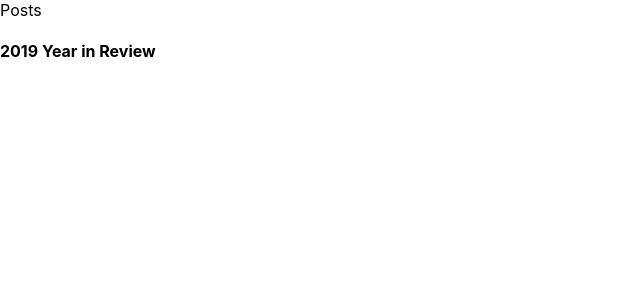
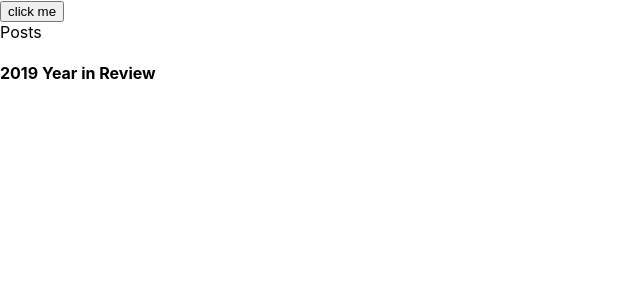
Before and after one commit to djmunro/davidmunro-dev, a Next.js app: page / in a window 1280 px wide. Shown: the top 300 px of the page, without its empty margins (0-640 px from the left). Built offline with nearby package versions, Linux system fonts and the light colour scheme.

Commit message:
Added peristent layout and dark theme

```diff
--- /dev/null
+++ b/components/SiteLayout.jsx
@@ -0,0 +1,18 @@
+import React from "react";
+
+import { useTheme } from "next-themes";
+
+export const SiteLayout = ({ children }) => {
+  const { resolvedTheme, setTheme } = useTheme();
+
+  return (
+    <div className="bg-white dark:bg-black">
+      <button
+        onClick={() => setTheme(resolvedTheme === "dark" ? "light" : "dark")}
+      >
+        click me
+      </button>
+      {children}
+    </div>
+  );
+};
--- a/package.json
+++ b/package.json
@@ -22,6 +22,9 @@
     "remark-slug": "^6.0.0"
   },
   "devDependencies": {
-    "@mdx-js/loader": "^1.6.22"
+    "@mdx-js/loader": "^1.6.22",
+    "autoprefixer": "^10.2.6",
+    "postcss": "^8.3.4",
+    "tailwindcss": "^2.1.4"
   }
 }
--- a/pages/_app.js
+++ b/pages/_app.js
@@ -3,12 +3,16 @@ import "../styles/globals.css";
 import { ThemeProvider } from "next-themes";
 import { MDXProvider } from "@mdx-js/react";
 
+import { SiteLayout } from "../components/SiteLayout";
+
 function MyApp({ Component, pageProps }) {
+  const getLayout =
+    Component.getLayout || ((page) => <SiteLayout children={page} />);
+  const layout = getLayout(<Component {...pageProps} />);
+
   return (
     <ThemeProvider attribute="class">
-      <MDXProvider>
-        <Component {...pageProps} />
-      </MDXProvider>
+      <MDXProvider>{layout}</MDXProvider>
     </ThemeProvider>
   );
 }
```
Also changed, not shown: 1 other file (tests, documents, lock files or other folders).
